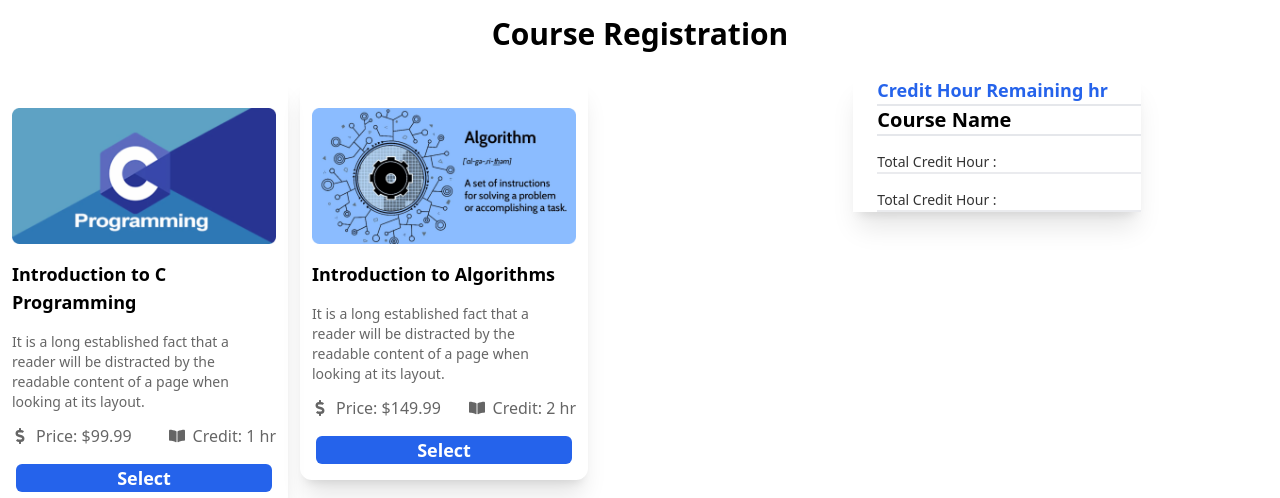
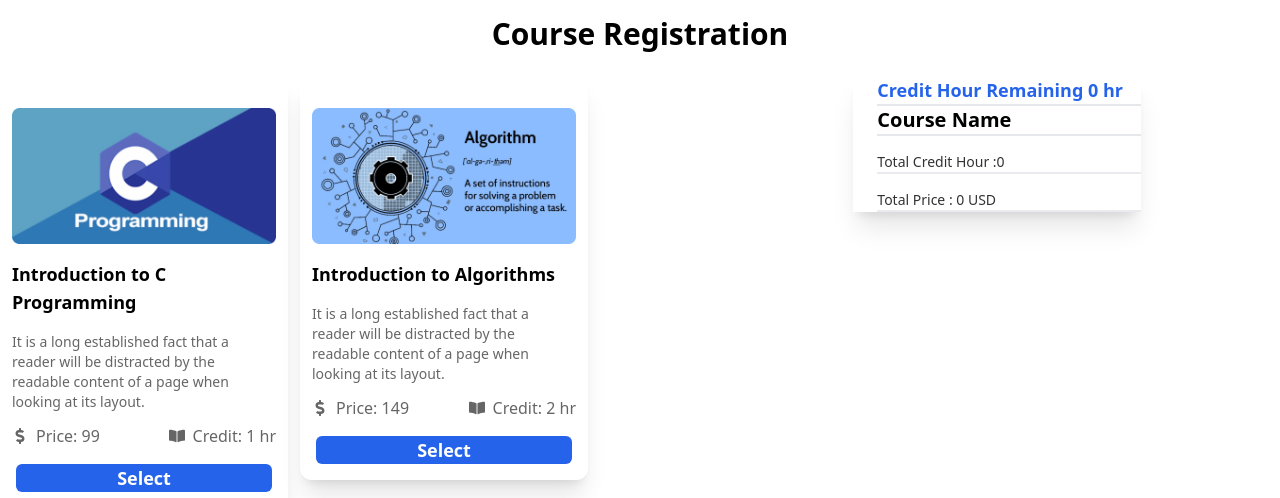
Before and after one commit to Omer4ruq/react-course-registration, a React (Vite) app: page / in a window 1280 px wide. Shown: the top 498 px of the page. Built offline with nearby package versions, Linux system fonts and the light colour scheme.

Commit message:
enrollment cart done

```diff
--- a/public/db.json
+++ b/public/db.json
@@ -2,73 +2,73 @@
   {
     "image": "/src/assets/images/Rectangle 2-2.png",
     "course_name": "Introduction to C Programming",
-    "course_credit": "1",
+    "course_credit": 1,
     "course_id": "1",
-    "price": "$99.99",
+    "price": 99,
     "course_details": "It is a long established fact that a reader will be distracted by the readable content of a page when looking at its layout."
   },
   {
     "image": "/src/assets/images/Rectangle 2-3.png",
     "course_name": "Introduction to Algorithms",
-    "course_credit": "2",
+    "course_credit": 2,
     "course_id": "2",
-    "price": "$149.99",
+    "price": 149,
     "course_details": "It is a long established fact that a reader will be distracted by the readable content of a page when looking at its layout."
   },
   {
     "image": "/src/assets/images/Rectangle 2-4.png",
     "course_name": "Introduction to C++ for DSA",
-    "course_credit": "10",
+    "course_credit": 10,
     "course_id": "3",
-    "price": "$79.99",
+    "price": 79,
     "course_details": "It is a long established fact that a reader will be distracted by the readable content of a page when looking at its layout."
   },
   {
     "image": "/src/assets/images/Rectangle 3.png",
     "course_name": "Basic Data Structures",
-    "course_credit": "5",
+    "course_credit": 5,
     "course_id": "4",
-    "price": "$69.99",
+    "price": 69,
     "course_details": "It is a long established fact that a reader will be distracted by the readable content of a page when looking at its layout."
   },
   {
     "image": "/src/assets/images/Rectangle 2.png",
     "course_name": "Introduction to OOP Python",
-    "course_credit": "5",
+    "course_credit": 5,
     "course_id": "5",
-    "price": "$119.99",
+    "price": 119,
     "course_details": "It is a long established fact that a reader will be distracted by the readable content of a page when looking at its layout."
   },
   {
     "image": "/src/assets/images/Rectangle 2-5.png",
     "course_name": "Software Engineering",
-    "course_credit": "2",
-    "course_id": "6",
-    "price": "$89.99",
+    "course_credit": 2,
+    "course_id": 6,
+    "price": 89,
     "course_details": "It is a long established fact that a reader will be distracted by the readable content of a page when looking at its layout."
   },
   {
     "image": "/src/assets/images/Rectangle 3-1.png",
     "course_name": "AWS, Cloud Computing",
-    "course_credit": "5",
+    "course_credit": 5,
     "course_id": "7",
-    "price": "$129.99",
+    "price": 129,
     "course_details": "It is a long established fact that a reader will be distracted by the readable content of a page when looking at its layout."
   },
   {
     "image": "/src/assets/images/Rectangle 2-1.png",
     "course_name": "Database (MySQL)",
-    "course_credit": "5",
+    "course_credit": 5,
     "course_id": "8",
-    "price": "$159.99",
+    "price": 159,
     "course_details": "It is a long established fact that a reader will be distracted by the readable content of a page when looking at its layout."
   },
   {
     "image": "/src/assets/images/Rectangle 2-6.png",
     "course_name": "Problem-Solving Part",
-    "course_credit": "2",
+    "course_credit": 2,
     "course_id": "9",
-    "price": "$79.99",
+    "price": 79,
     "course_details": "It is a long established fact that a reader will be distracted by the readable content of a page when looking at its layout."
   }
 ]
--- a/src/components/Courses.jsx
+++ b/src/components/Courses.jsx
@@ -5,10 +5,33 @@ import Enrollments from "./Enrollments";
 const Courses = () => {
   const [courseList, setCourseList] = useState([]);
   const [selectedCourse, setSelectedCourse] = useState([]);
+  const [totalCredit, setTotalCredit] = useState(0);
+  const [totalPrice, setTotalPrice] = useState(0);
+  const [remaningHour, setRemaninghour] = useState(0);
 
   const handleSelectedCourse = (course) => {
-    setSelectedCourse([...selectedCourse, course]);
-    console.log(selectedCourse);
+    const isExist = selectedCourse.find(
+      (item) => item.course_id == course.course_id
+    );
+    let credit = course.course_credit;
+    let price = course.price;
+    if (isExist) {
+      return alert("already added");
+    } else {
+      selectedCourse.forEach((item) => {
+        credit = credit + item.course_credit;
+        price += item.price;
+      });
+
+      const totalRemaing = 20 - credit;
+      if (credit > 20) {
+        return alert("Credit Limit exceeded");
+      }
+      setSelectedCourse([...selectedCourse, course]);
+      setTotalCredit(credit);
+      setTotalPrice(price);
+      setRemaninghour(totalRemaing);
+    }
   };
 
   useEffect(() => {
@@ -60,7 +83,12 @@ const Courses = () => {
         </div>
       </div>
       <div className="w-1/3">
-        <Enrollments selectedCourse={selectedCourse} />
+        <Enrollments
+          selectedCourse={selectedCourse}
+          totalCredit={totalCredit}
+          totalPrice={totalPrice}
+          remaningHour={remaningHour}
+        />
       </div>
     </div>
   );
--- a/src/components/Enrollments.jsx
+++ b/src/components/Enrollments.jsx
@@ -1,12 +1,18 @@
-const Enrollments = ({ selectedCourse }) => {
+const Enrollments = ({
+  selectedCourse,
+  totalCredit,
+  totalPrice,
+  remaningHour,
+}) => {
   console.log("achi");
+
   let count = 1;
   return (
     <div>
       <div className="w-72 bg-base-100 shadow-xl mt-6 ">
         <div className="pl-6">
           <h1 className="font-bold  text-blue-600 text-lg border-b-2">
-            Credit Hour Remaining hr
+            Credit Hour Remaining {remaningHour} hr
           </h1>
           <div className="border-b-2">
             <h1 className="font-bold text-xl">Course Name</h1>
@@ -19,10 +25,10 @@ const Enrollments = ({ selectedCourse }) => {
             ))}
           </div>
           <h1 className="text-sm font-medium opacity-80 mt-4 border-b-2">
-            Total Credit Hour :{" "}
+            Total Credit Hour :{totalCredit}
           </h1>
           <h1 className="text-sm font-medium opacity-80 mt-4 border-b-2">
-            Total Credit Hour :{" "}
+            Total Price : {totalPrice} USD
           </h1>
         </div>
       </div>
```
